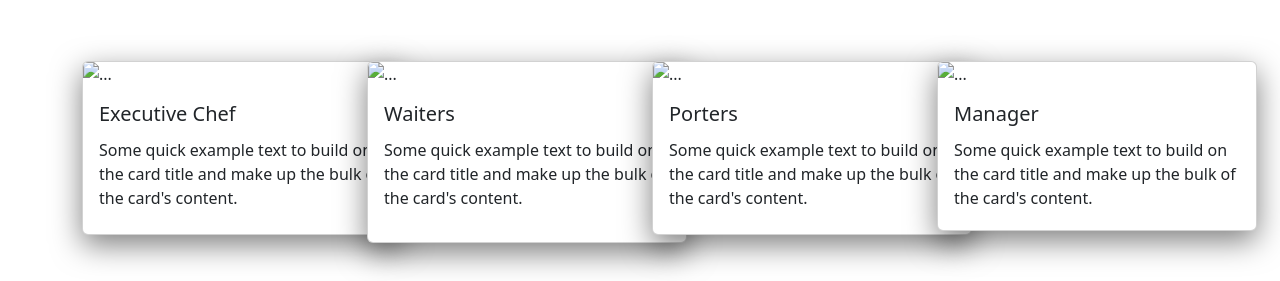
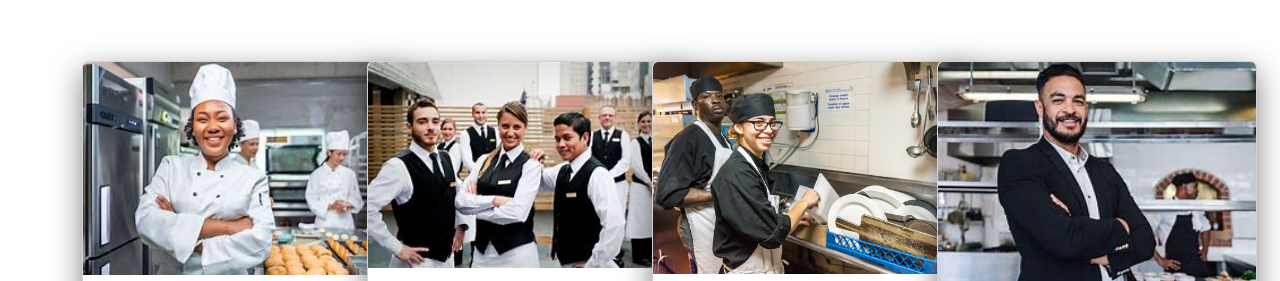
Before and after one commit to Teatu25/project, a plain HTML site: page about.html in a window 1280 px wide. Shown: the part 218-499 px from the top of the page. Drawn offline with nearby package versions, Linux system fonts and the light colour scheme; files that its build step writes are made by us from their sources; files whose address does not match are found by name.

Commit message:
about.html

```diff
--- a/about.html
+++ b/about.html
@@ -34,7 +34,7 @@
                 <div class="row pt-5">
                     <div class="col-md-3">
                         <div class="card pb-2" style="width: 20rem;">
-                            <img src="image/chef-1.jpg" class="card-img-top" alt="...">
+                            <img src="chef-1.jpg" class="card-img-top" alt="...">
                             <div class="card-body">
                                 <h5 class="card-title">Executive Chef</h5>
                                 <p class="pt-1 card-text">Some quick example text to build on the card title and make up the bulk of the card's content.</p>
@@ -44,7 +44,7 @@
 
                     <div class="col-md-3">
                         <div class="card" style="width: 20rem;">
-                            <img src="image/waiters.jpg" class="card-img-top" alt="...">
+                            <img src="waiters.jpg" class="card-img-top" alt="...">
                             <div class="card-body">
                                 <h5 class="card-title">Waiters</h5>
                                 <p class="pt-1 card-text pb-3  ">Some quick example text to build on the card title and make up the bulk of the card's content.</p>
@@ -54,7 +54,7 @@
 
                     <div class="col-md-3">
                         <div class="card" style="width: 20rem;">
-                            <img src="image/porters.jpg" class="card-img-top" alt="...">
+                            <img src="porters.jpg" class="card-img-top" alt="...">
                             <div class="card-body">
                                 <h5 class="card-title">Porters</h5>
                                 <p class=" pt-1 card-text pb-2">Some quick example text to build on the card title and make up the bulk of the card's content.</p>
@@ -64,7 +64,7 @@
 
                     <div class="col-md-3">
                         <div class="card" style="width: 20rem;">
-                            <img src="image/manager-2.jpg" class="card-img-top" alt="...">
+                            <img src="manager-2.jpg" class="card-img-top" alt="...">
                             <div class="card-body">
                                 <h5 class="card-title">Manager</h5>
                                 <p class="pt-1 card-text pb-1">Some quick example text to build on the card title and make up the bulk of the card's content.</p>
```
